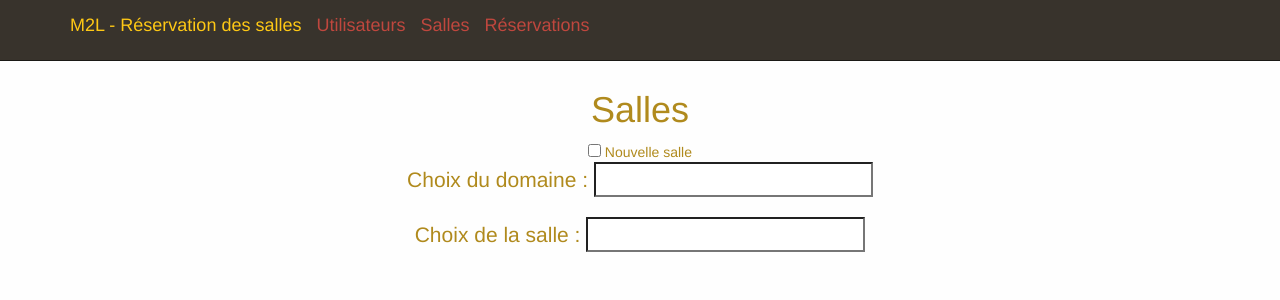
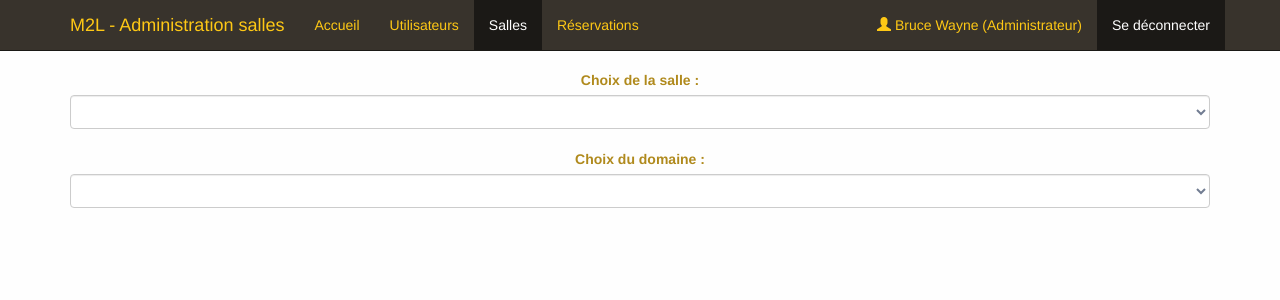
Before and after one commit to JoelTroch/SiteM2LResponsive, a PHP site: page /administrateur/salles.php in a window 1280 px wide. Shown: the top 300 px of the page. Run offline with PHP 8.4, Linux system fonts and the light colour scheme.

Commit message:
Refonte navbar de toutes les pages et des comboboxs.Ajout du champ date dans réservations.

```diff
--- a/administrateur/salles.php
+++ b/administrateur/salles.php
@@ -5,7 +5,7 @@
 		<meta name="viewport" content="width=device-width, initial-scale=1" />
 		<meta name="description" content="Site intranet pour la réservation des salles de la Maison des Ligues de Lorraine" />
 		<meta name="author" content="netEmedia" />
-		<title>Site intranet M2L - Administrateur Salles</title>
+		<title>Site intranet M2L - Administration salles</title>
 		<link href="../css/bootstrap.css" rel="stylesheet" type="text/css" media="all" />
 		<link href="../css/bootstrap-theme-colors.css" rel="stylesheet" type="text/css" media="all" />
 		<link href="../css/theme.css" rel="stylesheet" type="text/css" media="all" />
@@ -18,31 +18,49 @@
             <div class="navbar navbar-inverse navbar-fixed-top" role="navigation">
                 <div class="container">
                     <div class="navbar-header">
-					<p class="navbar-brand">M2L - Réservation des salles</p>
-                                        <p class="navbar-brand"><a href="../administrateur/utilisateurs.php">Utilisateurs</a></p>
-                                        <p class="navbar-brand"><a href="../administrateur/salles.php">Salles</a></p>
-                                        <p class="navbar-brand"><a href="../administrateur/reservations.php">Réservations</a></p>
+			<button type="button" class="navbar-toggle collapsed" data-toggle="collapse" data-target=".navbar-collapse">
+                            <span class="sr-only">Afficher/masquer menu de navigation</span>
+                            <span class="icon-bar"></span>
+                            <span class="icon-bar"></span>
+                            <span class="icon-bar"></span>
+			</button>
+			<p><a class="navbar-brand" href="#">M2L - Administration salles</a></p>
+                    </div>
+                    <div class="navbar-collapse collapse">
+                        <ul class="nav navbar-nav">
+                            <li><a href="index.php">Accueil</a></li>
+                            <li><a href="utilisateurs.php">Utilisateurs</a></li>
+                            <li class="active"><a href="salles.php">Salles</a></li>
+                            <li><a href="reservations.php">Réservations</a></li>
+          		</ul>
+          		<ul class="nav navbar-nav navbar-right">
+                            <li><a href="#"><span class="glyphicon glyphicon-user"></span> Bruce Wayne (Administrateur)</a></li>
+                            <li class="active"><a href="../index.php">Se déconnecter</a></li>
+          		</ul>
                     </div>
                 </div>
             </div>
 		<div class="container theme-showcase" role="main">
-			<div>
-				<h1>Salles</h1>
-                                <FORM>
-                                    <INPUT type="checkbox" name="nouvelleSalle" value="1"> Nouvelle salle
-                                 </FORM>
-				<p class="lead">Choix du domaine :  <input type=text list=domaines >
-                                    <datalist id=domaines >
-                                       <option> Domaine 1
-                                       <option> Domaine 2
-                                    </datalist>
-                                </p>
-                                <p class="lead">Choix de la salle :  <input type=text list=salles >
-                                    <datalist id=salles >
-                                       <option> Salle 1
-                                       <option> Salle 2
-                                    </datalist>
-                                </p>
+                    <div class="control-group">
+                        <label class="control-label"for="salles">
+                            Choix de la salle :
+                        </label>
+                        <select name="salles" class="form-control">
+                            <option value="0"></option>
+                            <option value="1">Salle 1</option>
+                            <option value="2">Salle 2</option>
+                            <option value="3">Salle 3</option>
+                        </select>
+                        <br/>
+                        <label class="control-label"for="domaines">
+                            Choix du domaine :
+                        </label>
+                        <select name="domaines" class="form-control">
+                            <option value="0"></option>
+                            <option value="1">Domaine 1</option>
+                            <option value="2">Domaine 2</option>
+                            <option value="3">Domaine 3</option>
+                        </select>
                     </div>
 		</div>
 		<script type="text/javascript" src="../js/jquery-1.11.1.js"></script>
```
Also changed, not shown: administrateur/index.php (+20 -5 lines), administrateur/reservations.php (+43 -8 lines), administrateur/utilisateurs.php (+5 -4 lines). Lines whose indentation alone changed are shown as unchanged.
